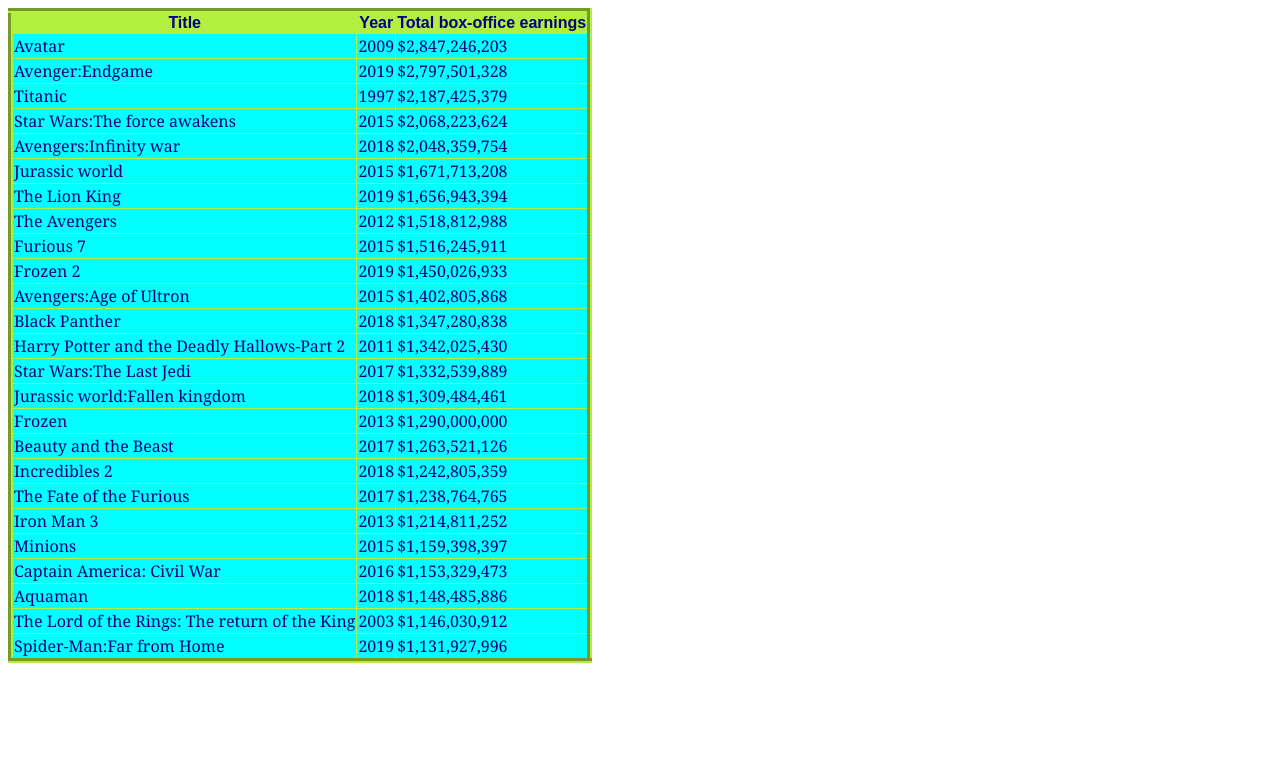
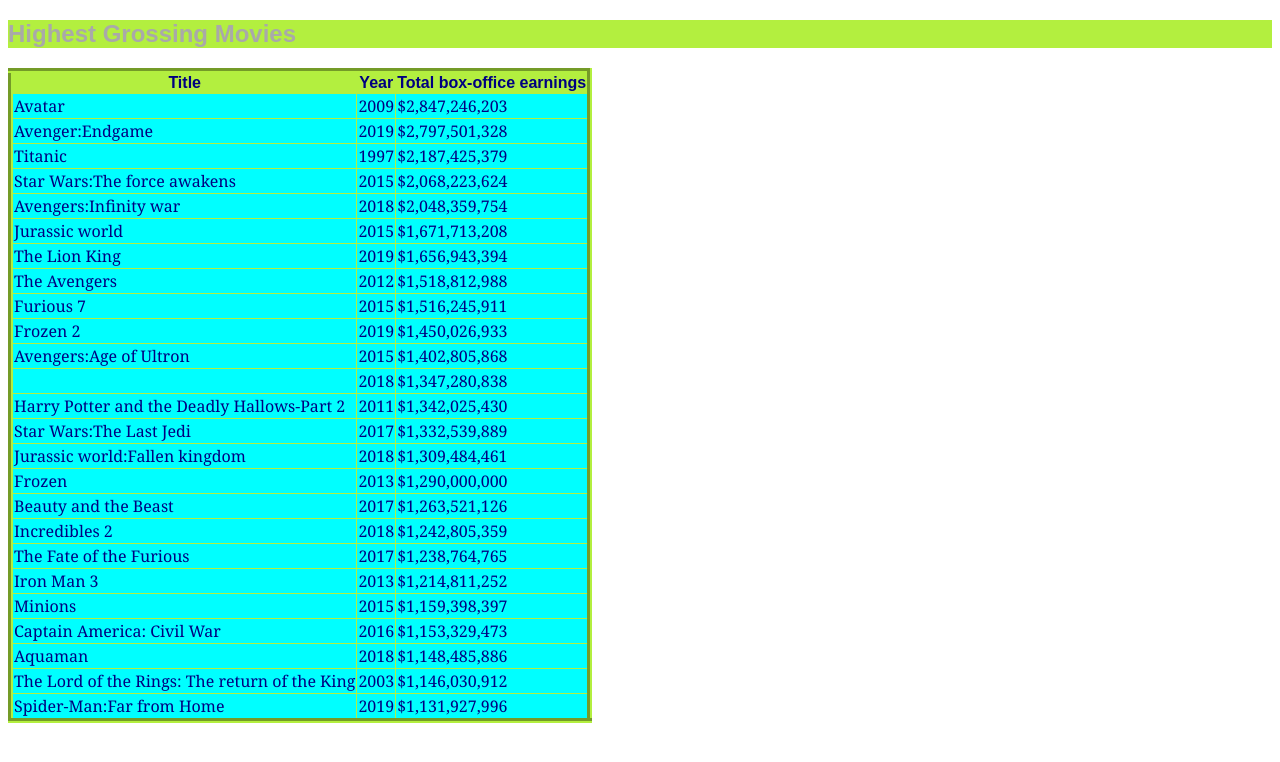
Before and after one commit to lindongovender3-ITvarsity/Module-1-Assesment-4--, a plain HTML site: page index.html in a window 1280 px wide. Drawn offline with Linux system fonts and the light colour scheme.

Commit message:
added a header

```diff
--- a/index.html
+++ b/index.html
@@ -2,8 +2,8 @@
 <html>
       <head>
           <link rel="stylesheet" href="style.css">
+          <h2> Highest Grossing Movies</h2>
       </head>
-
       <body>
             <table border="1">
                   <tr>
@@ -67,7 +67,7 @@
                         <td>$1,402,805,868</td>
                     </tr>
                     <tr>
-                        <td>Black Panther</td>
+                        <td></td>
                         <td>2018</td>
                         <td>$1,347,280,838</td>
                     </tr>
--- a/style.css
+++ b/style.css
@@ -15,3 +15,9 @@
     background-color: cyan;
     color: navy;
 }
+h2{font-family: Arial, Helvetica, sans-serif;
+    font-weight: 900;
+    background-color: #b3ef3f;
+    color:darkgray
+
+}
```
